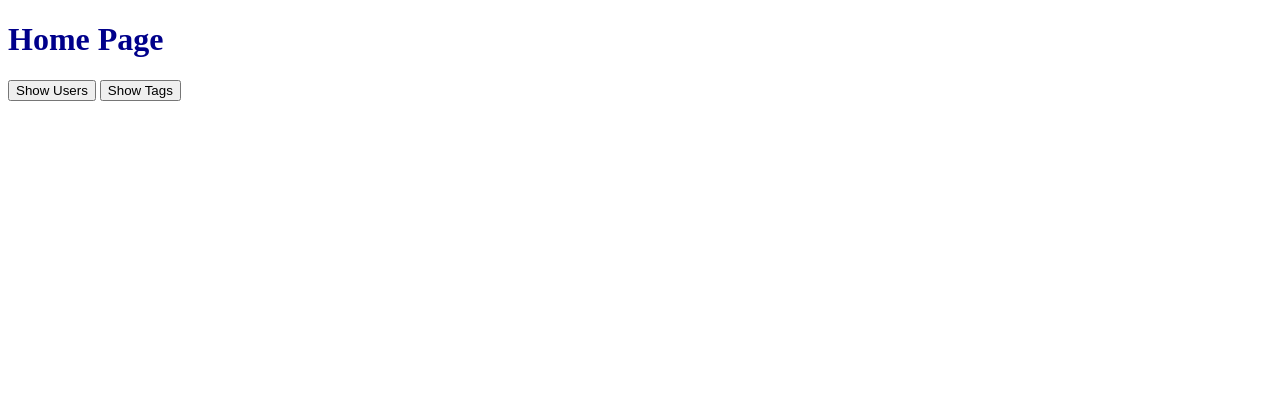
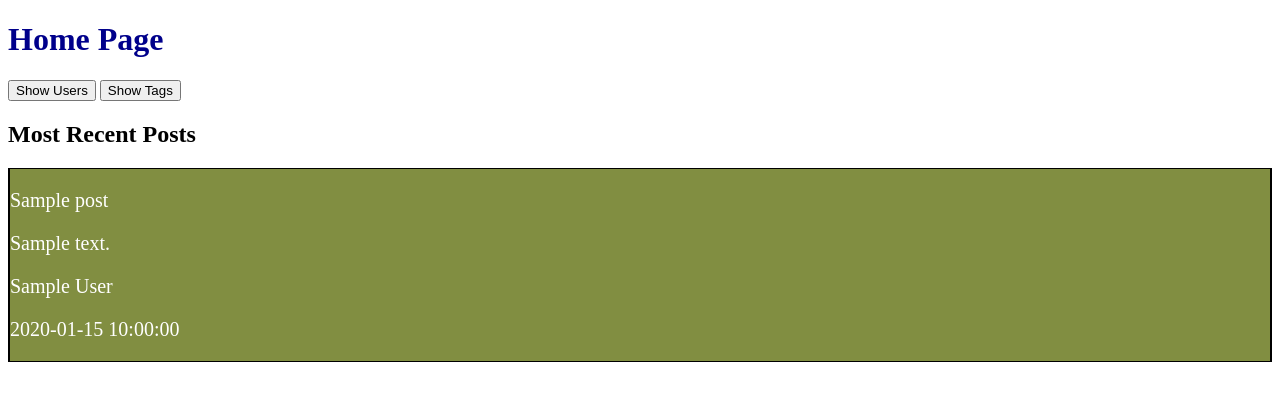
Before and after one commit to Tyler-Robison/blogly, a Flask app: page / in a window 1280 px wide. Shown: the top 401 px of the page. Run offline with Flask 2, Linux system fonts and the light colour scheme; tables that the repository leaves empty hold one stand-in row (values such as "Sample post").

Commit message:
fixed 2 errors

```diff
--- a/app.py
+++ b/app.py
@@ -3,6 +3,7 @@
 from flask import Flask, request, render_template, redirect, flash
 from flask_debugtoolbar import DebugToolbarExtension
 from models import db, connect_db, User, Post, Tag, PostTag
+from operator import attrgetter
 
 app = Flask(__name__)
 
@@ -14,14 +15,17 @@ app.config['DEBUG_TB_INTERCEPT_REDIRECTS'] = False
 debug = DebugToolbarExtension(app)
 
 connect_db(app)
-# db.create_all()
 
 
 @app.route('/')
 def home_page():
     """Redirects to users page"""
 
-    return render_template('home.html')
+    posts = Post.query.all()
+    sorted_posts = sorted(posts, key=attrgetter('created_at'), reverse=True)
+
+    return render_template('home.html', posts=sorted_posts)
+
 
 @app.errorhandler(404)
 def page_not_found(e):
@@ -71,11 +75,7 @@ def user_detail(user_id):
     """Displays user details"""
 
     user = User.query.get_or_404(user_id)
-    # post_list = Post.get_posts(user_id)
     post_list = Post.query.filter(Post.posted_by == user_id).all()
-    # import pdb
-    # pdb.set_trace()
-
 
     return render_template('detail.html', user=user, post_list=post_list)
 
@@ -84,7 +84,7 @@ def user_detail(user_id):
 def edit_user(user_id):
     """Displays current user details and allows you to edit"""
 
-    user = User.query.filter(User.id == user_id).first()
+    user = User.query.get_or_404(user_id)
 
     return render_template('edit.html', user=user)
 
@@ -100,7 +100,7 @@ def process_edit_user(user_id):
 
     # import pdb
     # pdb.set_trace()
-    user = User.query.filter(User.id == user_id).first()
+    user = User.query.get_or_404(user_id)
 
     try:
         user.edit_user(first_name, last_name, profile_pic)
@@ -116,7 +116,7 @@ def process_edit_user(user_id):
 def delete_user(user_id):
     """Deletes the user"""
 
-    user = User.query.filter(User.id == user_id).first()
+    user = User.query.get_or_404(user_id)
     user.delete_user()
 
     return redirect('/users')
@@ -130,7 +130,9 @@ def add_post(user_id):
 
     user = User.query.get_or_404(user_id)
 
-    return render_template('create_post.html', user=user)
+    tags = Tag.query.all()
+
+    return render_template('create_post.html', user=user, tags=tags)
 
 
 @app.route('/users/<user_id>/posts/new', methods=["POST"])
@@ -140,8 +142,14 @@ def process_add_post(user_id):
     title = request.form['post-title']
     content = request.form['post-content']
 
+    tag_list = request.form.getlist('tags')
+    tag_ids = [int(num) for num in tag_list]
+    tags = Tag.query.filter(Tag.id.in_(tag_ids)).all()
+    # import pdb
+    # pdb.set_trace()
+
     try:
-        Post.add_post(title, content, int(user_id))
+        Post.add_post(title, content, int(user_id), tags)
     except:
         db.session.rollback()
         flash('title and content must be filled in')
@@ -150,26 +158,28 @@ def process_add_post(user_id):
     flash('Post created!')
     return redirect('/users')
 
+
 @app.route('/posts/<post_id>')
 def show_post(post_id):
     """Displays title and content of post"""
 
-
     post = Post.query.filter(Post.id == post_id).first()
-
     tags = post.tags_with_post
 
     return render_template('post_detail.html', post=post, tags=tags)
+
 
 @app.route('/posts/<post_id>/edit')
 def edit_post(post_id):
     """Allows you to edit post"""
 
-    post = Post.query.filter(Post.id == post_id).first()
-
+    post = Post.query.get_or_404(post_id)
     tags = post.tags_with_post
 
-    return render_template('edit_post.html', post=post, tags=tags)
+    all_tags = Tag.query.all()
+
+    return render_template('edit_post.html', post=post, tags=tags, all_tags=all_tags)
+
 
 @app.route('/posts/<post_id>/edit', methods=["POST"])
 def process_edit_post(post_id):
@@ -178,14 +188,17 @@ def process_edit_post(post_id):
     title = request.form['edit-title']
     content = request.form['edit-content']
 
+    tag_list = request.form.getlist('tags')
+    tag_ids = [int(num) for num in tag_list]
+    tags = Tag.query.filter(Tag.id.in_(tag_ids)).all()
 
-    post = Post.query.filter(Post.id == post_id).first()
+    post = Post.query.get_or_404(post_id)
 
     # import pdb
     # pdb.set_trace()
 
     try:
-        post.edit_post(title, content)
+        post.edit_post(title, content, tags)
     except:
         db.session.rollback()
         flash('title and content must be filled in')
@@ -193,18 +206,19 @@ def process_edit_post(post_id):
 
     return redirect(f'/posts/{post_id}')
 
+
 @app.route('/posts/<post_id>/delete', methods=["POST"])
 def delete_post(post_id):
     """Deletes a post"""
 
-    # Currently broken!!!!!!!!!!!!!!!!!!!
-    post = Post.query.filter(Post.id == post_id).first()
+    post = Post.query.get_or_404(post_id)
     post.delete_post()
 
-    #re-direct somewhere else
+    # re-direct somewhere else
     return redirect('/users')
 
-############################################# routes for tags
+# routes for tags
+
 
 @app.route('/tags')
 def list_tags():
@@ -214,6 +228,7 @@ def list_tags():
 
     return render_template('tags.html', tags=tags)
 
+
 @app.route('/tags/<tag_id>')
 def tag_detail(tag_id):
     """Shows detail about a tag"""
@@ -222,16 +237,15 @@ def tag_detail(tag_id):
 
     posts = tag.posts_with_tag
 
-    # import pdb
-    # pdb.set_trace()
+    return render_template('tag_detail.html', tag=tag, posts=posts)
 
-    return render_template('tag_detail.html', tag=tag, posts=posts)
 
 @app.route('/tags/new')
 def add_tag():
     """Adds a new tag"""
 
     return render_template('new_tag.html')
+
 
 @app.route('/tags/new', methods=["POST"])
 def process_new_tag():
@@ -248,19 +262,21 @@ def process_new_tag():
 
     return redirect('/tags')
 
+
 @app.route('/tags/<tag_id>/edit')
 def edit_tag(tag_id):
     """Shows page to edit tag"""
 
-    tag = Tag.query.filter(Tag.id == int(tag_id)).first()
+    tag = Tag.query.get_or_404(tag_id)
 
     return render_template('edit_tag.html', tag=tag)
+
 
 @app.route('/tags/<tag_id>/edit', methods=["POST"])
 def process_edit_tag(tag_id):
     """Processes tag editing"""
 
-    tag = Tag.query.filter(Tag.id == int(tag_id)).first()
+    tag = Tag.query.get_or_404(tag_id)
 
     tag_name = request.form['edit-tag']
 
@@ -273,13 +289,12 @@ def process_edit_tag(tag_id):
 
     return redirect('/tags')
 
+
 @app.route('/tags/<tag_id>/delete')
 def delete_tag(tag_id):
     """Deletes a tag"""
 
-    # broken!!!!!!!!!!!
-    tag = Tag.query.filter(Tag.id == int(tag_id)).first()
+    tag = Tag.query.get_or_404(tag_id)
     tag.delete_tag()
 
-
     return redirect('/tags')
--- /dev/null
+++ b/static/app.js
@@ -0,0 +1,13 @@
+function randcolors(){
+    const homepageDivs = document.querySelectorAll('.homepage-div')
+    const divArray = Array.from(homepageDivs)
+
+    for (let i = 0; i < divArray.length; i++){
+        const color1 = Math.floor(Math.random() * 155);
+        const color2 = Math.floor(Math.random() * 155);
+        const color3 = Math.floor(Math.random() * 155);
+        divArray[i].style.backgroundColor = `rgb(${color1}, ${color2}, ${color3})`
+    }
+}
+
+randcolors()
--- a/static/styles.css
+++ b/static/styles.css
@@ -6,3 +6,12 @@ h1 {
     height: 100px;
     width: 100px;
 }
+
+.homepage-div {
+    border: 2px solid black;;
+    border-top: 1px solid black;
+    border-bottom: 1px solid black;
+    font-size: 20px;
+    color: white;
+    /* background-color: rgb(red, green, blue); */
+}
--- a/templates/create_post.html
+++ b/templates/create_post.html
@@ -16,6 +16,12 @@
         <label for="post-content">Content</label>
         <input type="text" id="post-content" name="post-content">
     </div>
+    {% for tag in tags %}
+    <div>
+        <input type="checkbox" value="{{ tag.id }}" id="checkbox{{tag.id}}" name="tags">
+        <label for="checkbox{{tag.id}}}">{{ tag.tag_name }}</label>
+    </div>
+    {%endfor%}
     <div>
         <button>Add Post</button>
     </div>
--- a/templates/home.html
+++ b/templates/home.html
@@ -11,6 +11,17 @@
     <button formaction="/tags">Show Tags</button>
 </form>
 
+<h2>Most Recent Posts</h2>
+
+{%for post in posts%}
+<div class="homepage-div">
+    <p>{{post.title}}</p>
+    <p>{{post.content}}</p>
+    <p>{{post.user.first_name}} {{post.user.last_name}}</p>
+    <p>{{post.created_at}}</p>
+</div>
+
+{%endfor%}
 
 
 
--- a/templates/index.html
+++ b/templates/index.html
@@ -16,6 +16,8 @@
     {% for msg in get_flashed_messages() %}
     <p>{{ msg }}</p>
     {%endfor%}
+
+    <script src="/static/app.js"></script>
 </body>
 
 </html>
```
Also changed, not shown: models.py (+11 -26 lines), templates/404.html (added, +18 -0 lines), templates/edit_post.html (+8 -4 lines), test_flask.py (+23 -9 lines).
